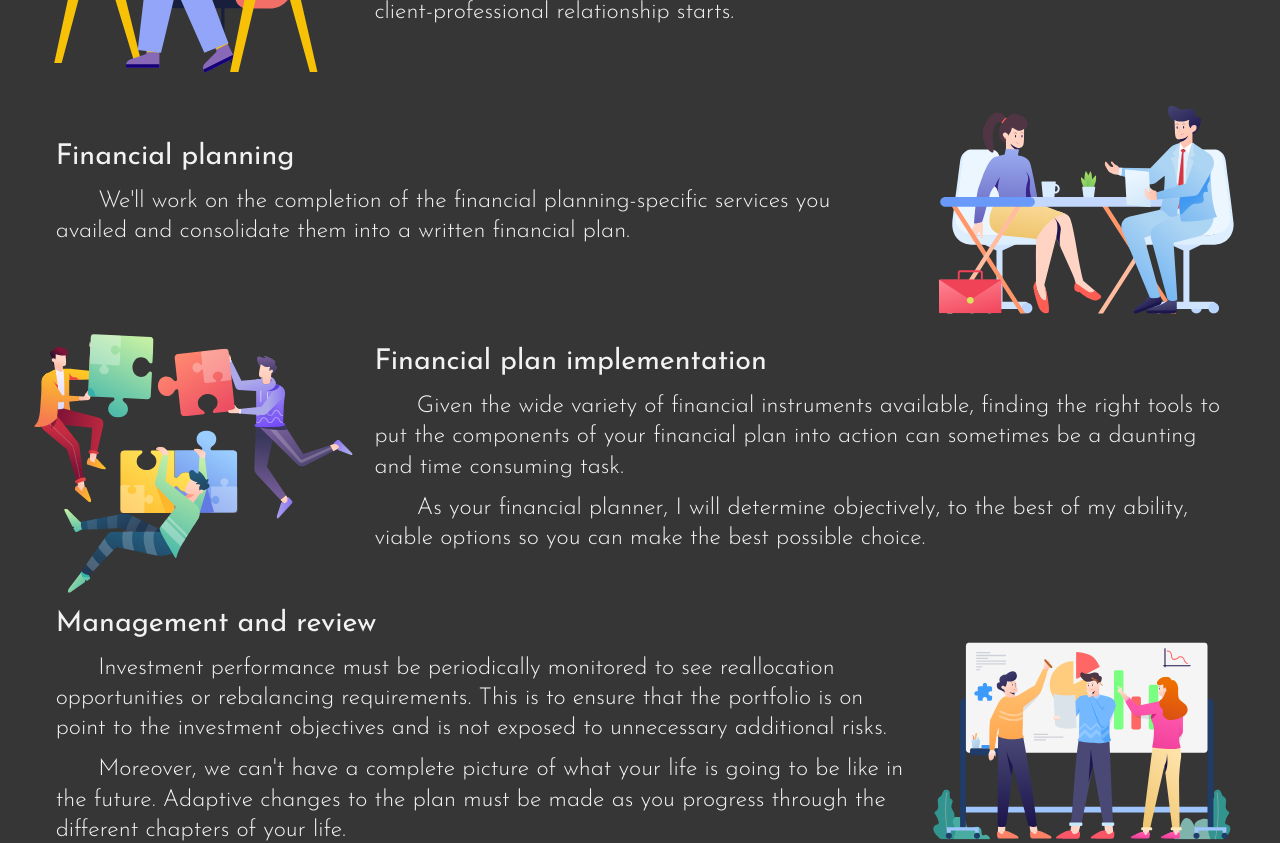
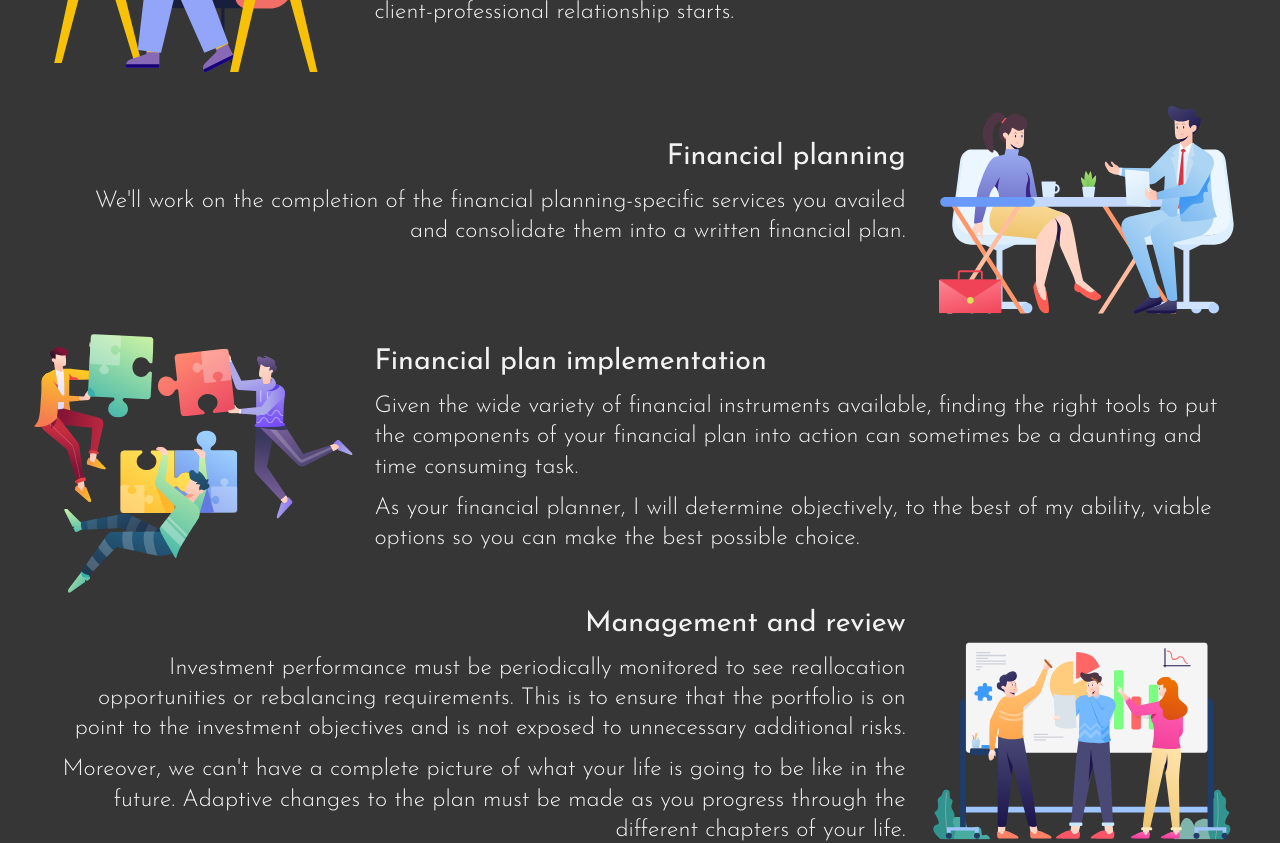
Before and after one commit to justinsalasdev/blog, a Next.js app: page / in a window 1280 px wide. Shown: the part 840-1683 px from the top of the page. Built offline with nearby package versions, Linux system fonts and the light colour scheme; no server answers.

Commit message:
changed alignment of fonts

```diff
--- a/components/Sections/Process/Process.js
+++ b/components/Sections/Process/Process.js
@@ -35,7 +35,7 @@ export default function Process_() {
 				</Card>
 				<Card>
 					<Card_image src="images/planning.svg" />
-					<Divider first>
+					<Divider first right>
 						<Card_title>Financial planning</Card_title>
 						<Card_description>
 							We'll work on the completion of the financial planning-specific
@@ -62,7 +62,7 @@ export default function Process_() {
 				</Card>
 				<Card>
 					<Card_image src="images/review.svg" />
-					<Divider first>
+					<Divider first right>
 						<Card_title>Management and review</Card_title>
 						<Card_description>
 							Investment performance must be periodically monitored to see
--- a/components/Sections/Process/processStyles.js
+++ b/components/Sections/Process/processStyles.js
@@ -6,6 +6,7 @@ const narrow = "42em"
 const Process = styled.section`
 	/* height: 30rem; */
 	/* clip-path: polygon(0 10%, 100% 0%, 100% 90%, 0% 100%); */
+	position: relative;
 	color: var(--white);
 	background-color: var(--gray);
 	display: grid;
@@ -14,7 +15,7 @@ const Process = styled.section`
 `
 
 const Title = styled.h2`
-	/* color: var(--white); */
+	color: var(--white);
 	padding-top: 2rem;
 	padding-bottom: 2rem;
 	margin-left: 2rem;
@@ -71,17 +72,18 @@ const Card_title = styled.h3`
 	font-size: 2.7rem;
 	margin-bottom: 1rem;
 	font-weight: 400;
+	width: 100%;
+	/* text-align: ${props => (props.right ? "right" : "left")}; */
 `
 const Card_description = styled.p`
 	font-weight: 300;
 	font-size: 2.2rem;
 	margin-bottom: 1rem;
-	text-indent: 4rem;
+
 	max-width: 80rem;
 
 	@media screen and (max-width: ${changeover}) {
-		/* text-align: justify;
-		word-break: break-all; */
+		text-indent: 4rem;
 	}
 `
 
@@ -93,8 +95,10 @@ const Divider = styled.div`
 	align-items: flex-start;
 	max-width: 8 0rem;
 	order: ${props => (props.first ? 1 : 3)};
+	text-align: ${props => (props.right ? "right" : "left")};
 	@media screen and (max-width: ${changeover}) {
 		order: 3;
+		text-align: left;
 	}
 
 	@media screen and (max-width: ${narrow}) {
```
